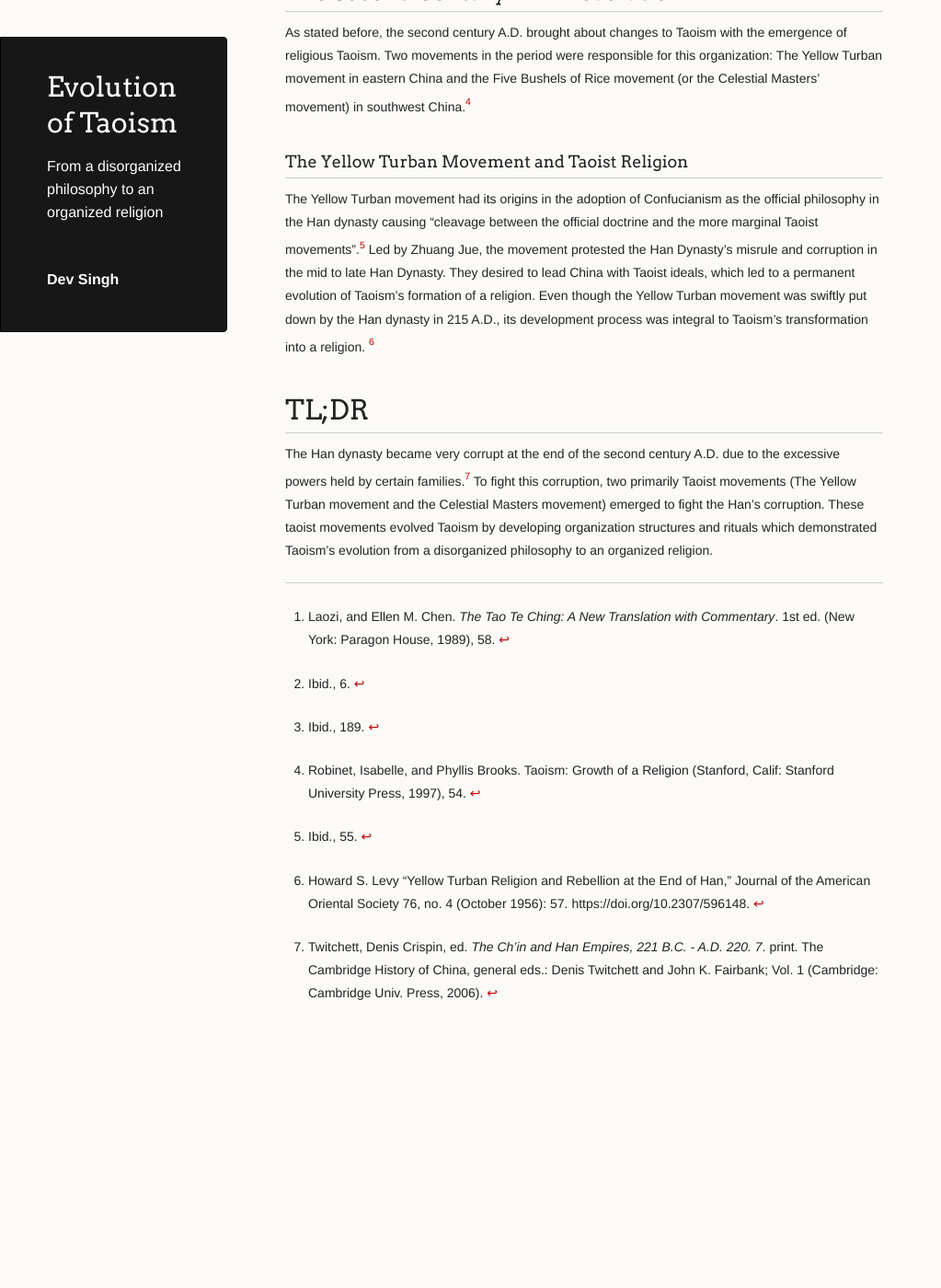
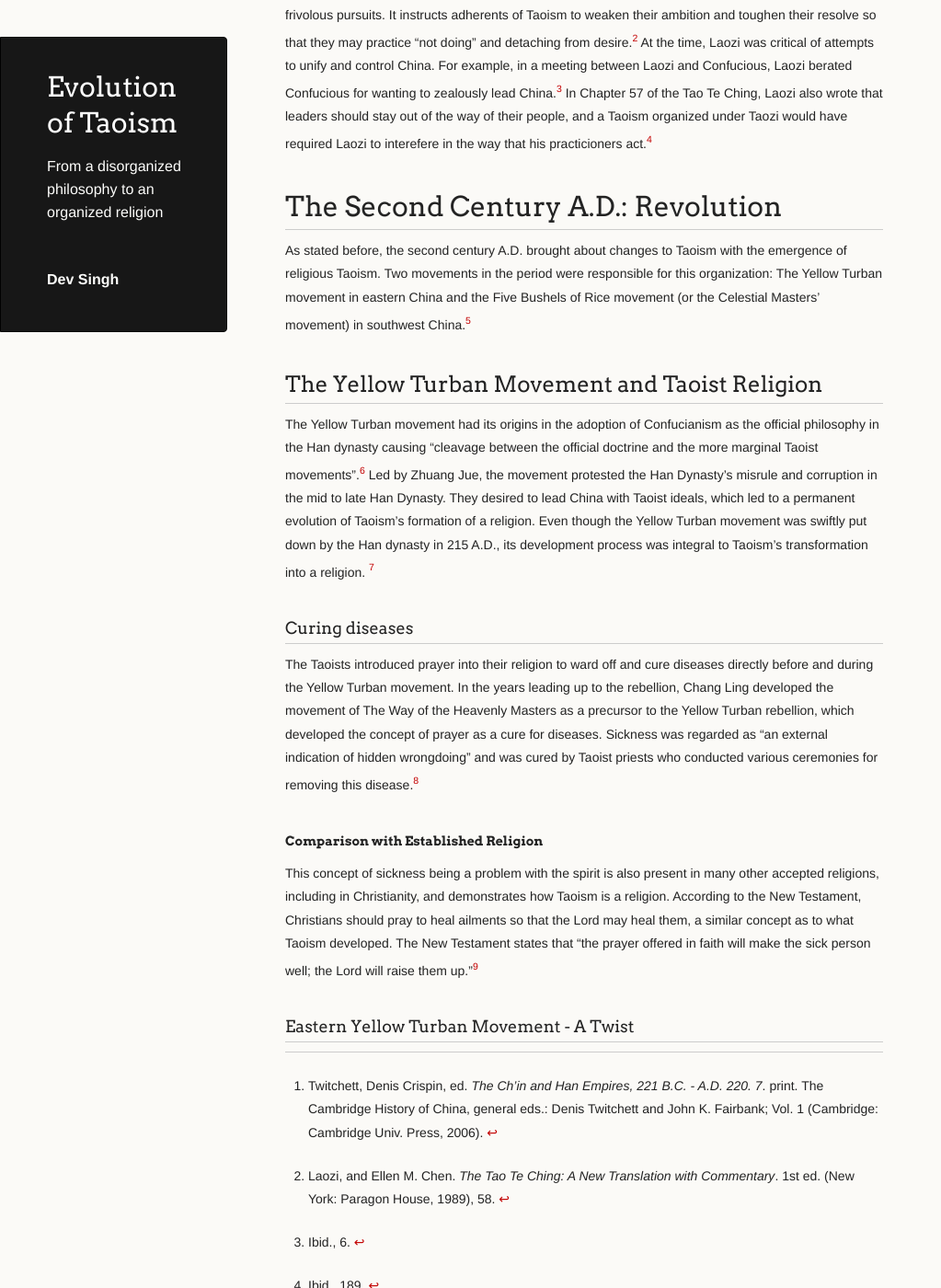
Before and after one commit to devksingh4/taoism, a Jekyll site: the page built from index.md, in a window 1280 px wide and 1400 px high, scrolled down 369 px. Shown: the whole window at 92% size, without its empty margins (0-1023 px from the left). Built offline with Jekyll 4.4.1, drawn with Linux system fonts in a browser that asks for light colours; our own code applies the rules of GitHub Pages for plain Markdown files; before the commit the page ends 1534 px from its top, so only the background shows below that; some of the changed text lies outside the part shown.

Commit message:
some more content

```diff
--- a/index.md
+++ b/index.md
@@ -1,18 +1,22 @@
 ---
 layout: default
 ---
+# Summary
+The Han dynasty became very corrupt at the end of the second century A.D. due to the excessive powers held by certain families.[^1] To fight this corruption, two primarily Taoist movements (The Yellow Turban movement and the Celestial Masters movement) emerged to fight the Han's corruption. These taoist movements evolved Taoism by developing organization structures and rituals which demonstrated Taoism's evolution from a disorganized philosophy to an organized religion.
 
-## Taoism Before Revolution
+# Taoism Before Revolution
 In its early form, Taoism was highly philosophical, and not conducive to organization. Laozi’s Taoism was both disorganized and highly philosophical. The Tao Te Ching emphasizes not attaching oneself to frivolous pursuits. It instructs adherents of Taoism to weaken their ambition and toughen their resolve so that they may practice “not doing” and detaching from desire.[^2] At the time, Laozi was critical of attempts to unify and control China. For example, in a meeting between Laozi and Confucious, Laozi berated Confucious for wanting to zealously lead China.[^3] In Chapter 57 of the Tao Te Ching, Laozi also wrote that leaders should stay out of the way of their people, and a Taoism organized under Taozi would have required Laozi to interefere in the way that his practicioners act.[^4]
 
-## The Second Century A.D.: Revolution
+# The Second Century A.D.: Revolution
 As stated before, the second century A.D. brought about changes to Taoism with the emergence of religious Taoism. Two movements in the period were responsible for this organization: The Yellow Turban movement in eastern China and the Five Bushels of Rice movement (or the Celestial Masters' movement) in southwest China.[^5]
 
-### The Yellow Turban Movement and Taoist Religion
+## The Yellow Turban Movement and Taoist Religion
 The Yellow Turban movement had its origins in the adoption of Confucianism as the official philosophy in the Han dynasty causing “cleavage between the official doctrine and the more marginal Taoist movements”.[^6] Led by Zhuang Jue, the movement protested the Han Dynasty’s misrule and corruption in the mid to late Han Dynasty. They desired to lead China with Taoist ideals, which led to a permanent evolution of Taoism’s formation of a religion.	Even though the Yellow Turban movement was swiftly put down by the Han dynasty in 215 A.D., its development process was integral to Taoism’s transformation into a religion. [^7]
-
-# TL;DR
-The Han dynasty became very corrupt at the end of the second century A.D. due to the excessive powers held by certain families.[^1] To fight this corruption, two primarily Taoist movements (The Yellow Turban movement and the Celestial Masters movement) emerged to fight the Han's corruption. These taoist movements evolved Taoism by developing organization structures and rituals which demonstrated Taoism's evolution from a disorganized philosophy to an organized religion.
+### Curing diseases
+The Taoists introduced prayer into their religion to ward off and cure diseases directly before and during the Yellow Turban movement. In the years leading up to the rebellion, Chang Ling developed the movement of The Way of the Heavenly Masters as a precursor to the Yellow Turban rebellion, which developed the concept of prayer as a cure for diseases. Sickness was regarded as “an external indication of hidden wrongdoing” and was cured by Taoist priests who conducted various ceremonies for removing this disease.[^8]
+#### Comparison with Established Religion
+This concept of sickness being a problem with the spirit is also present in many other accepted religions, including in Christianity, and demonstrates how Taoism is a religion. According to the New Testament, Christians should pray to heal ailments so that the Lord may heal them, a similar concept as to what Taoism developed. The New Testament states that “the prayer offered in faith will make the sick person well; the Lord will raise them up.”[^9]
+### Eastern Yellow Turban Movement - A Twist
 
 ***
 
@@ -23,3 +27,5 @@
 [^5]: Robinet, Isabelle, and Phyllis Brooks. Taoism: Growth of a Religion (Stanford, Calif: Stanford University Press, 1997), 54.
 [^6]: Ibid., 55.
 [^7]: Howard S. Levy “Yellow Turban Religion and Rebellion at the End of Han,” Journal of the American Oriental Society 76, no. 4 (October 1956): 57. https://doi.org/10.2307/596148.
+[^8]: Ibid., 217.
+[^9]: James 5:13-16 (NIV).
```
